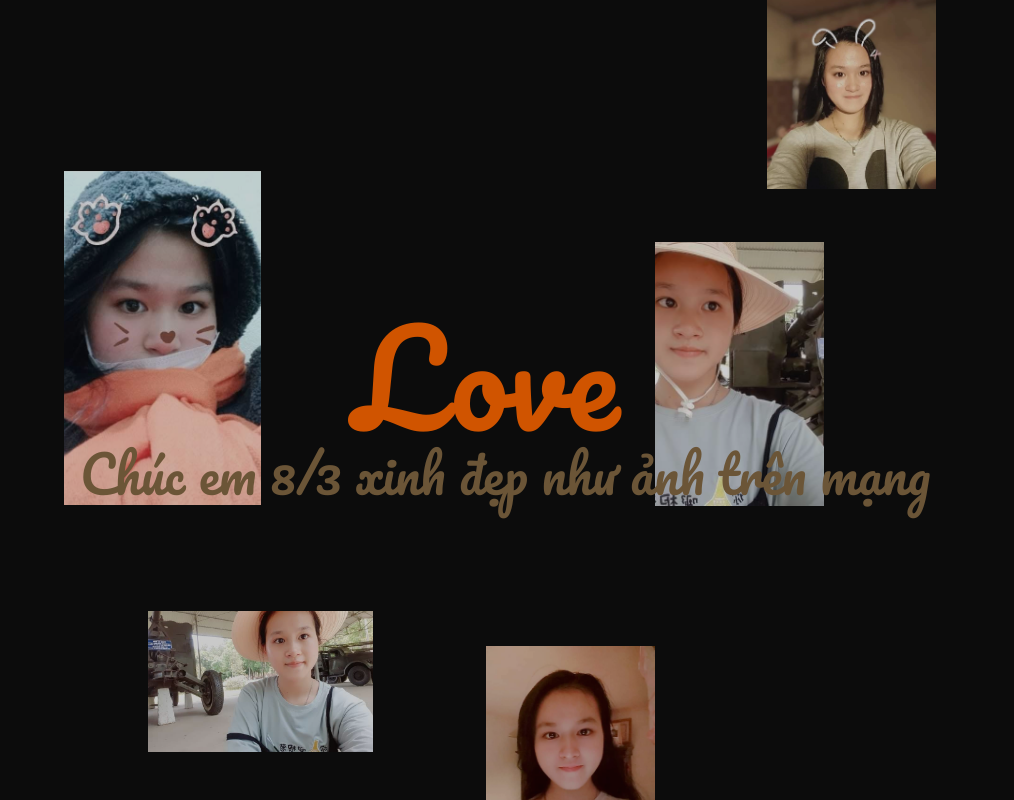
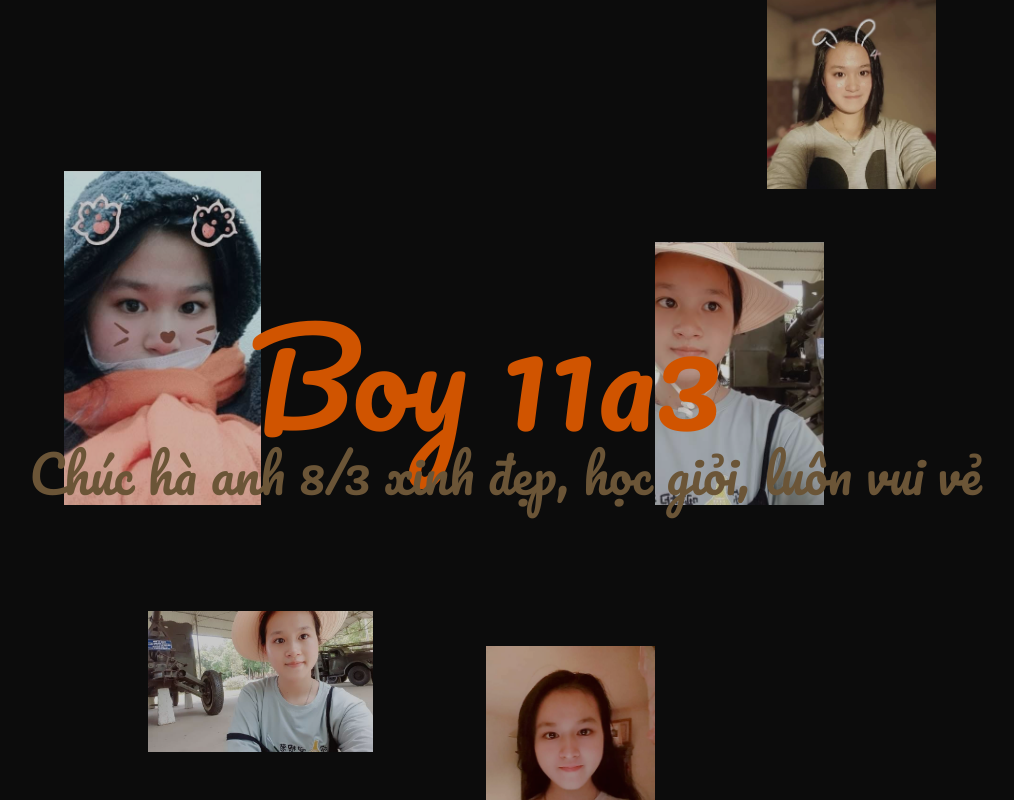
Before and after one commit to Nperr/ha.anh, a plain HTML site: page index.html in a window 1280 px wide. Shown: the whole page, without its empty margins (154-1168 px from the left). Drawn offline with Linux system fonts and the light colour scheme; a web font is replaced by a local one.

Commit message:
Update index.html

```diff
--- a/index.html
+++ b/index.html
@@ -3,7 +3,7 @@
 	<head>
 		<meta charset="UTF-8">
 		<meta name="viewport" content="width=device-width, initial-scale=1">
-		<title>Chúc mừng 8/3</title>
+		<title>Hà Anh</title>
 		<link rel="shortcut icon" href="./rose.png">
 		<link rel="stylesheet" href="https://use.typekit.net/eqx3jwb.css">
 		<link rel="stylesheet" type="text/css" href="./style.css">
@@ -36,10 +36,10 @@ supportsCssVars() || alert("Please view this demo in a modern browser that suppo
 					<div class="grid__item pos-10"><div class="grid__item-img" style="background-image:url(./img/img10.png);" class="hover"></div></div>
 				</div>
                 <h2 class="content__title no-select">
-					<span>Love</span>
+					<span>Boy 11a3</span>
 				</h2>
 				<h2 class="content__title no-select">
-					<span class="content__title-sub">Chúc em 8/3 xinh đẹp như ảnh trên mạng</span>
+					<span class="content__title-sub">Chúc hà anh 8/3 xinh đẹp, học giỏi, luôn vui vẻ</span>
 				</h2>
 			</div>
 		</main>
```
